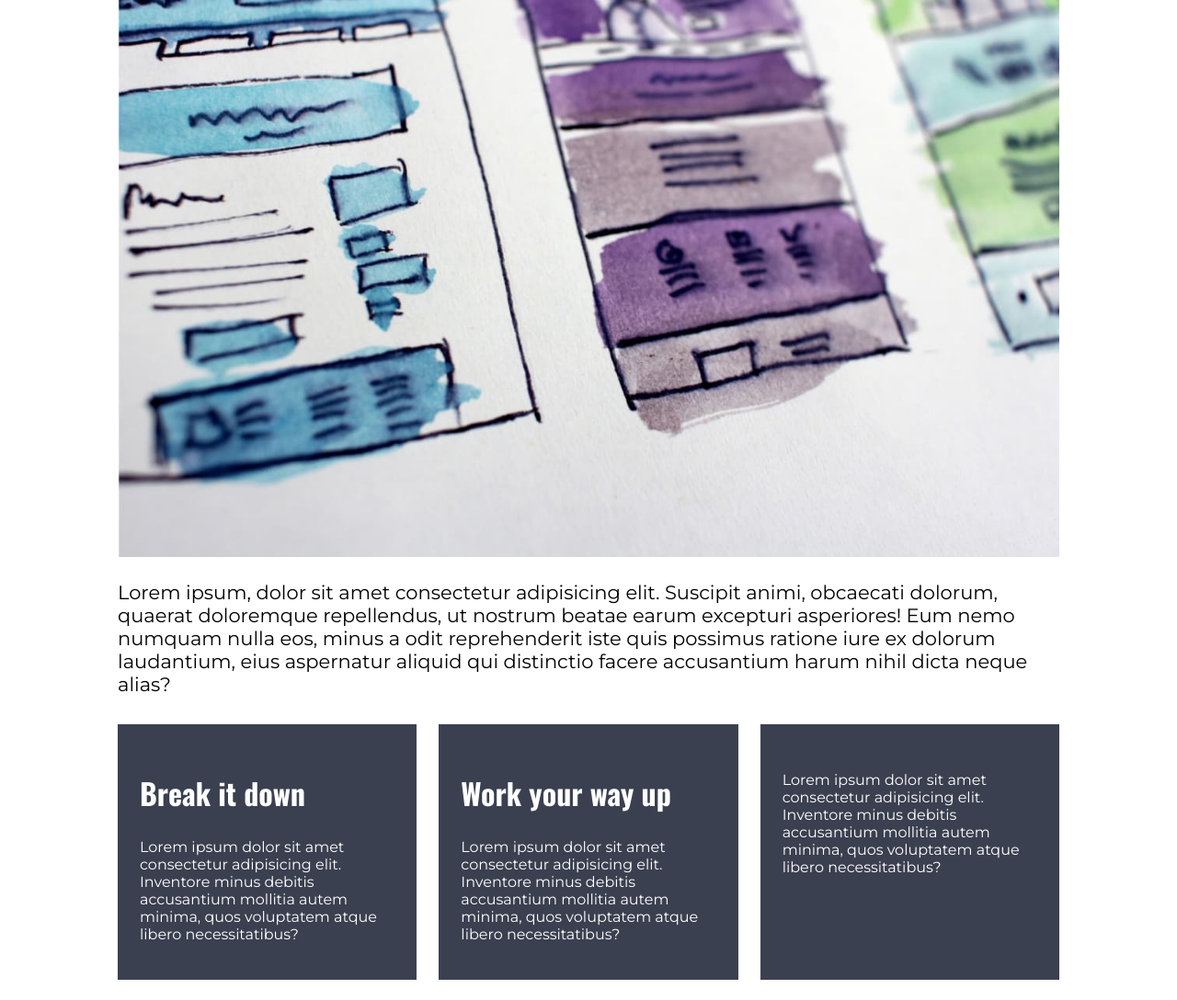
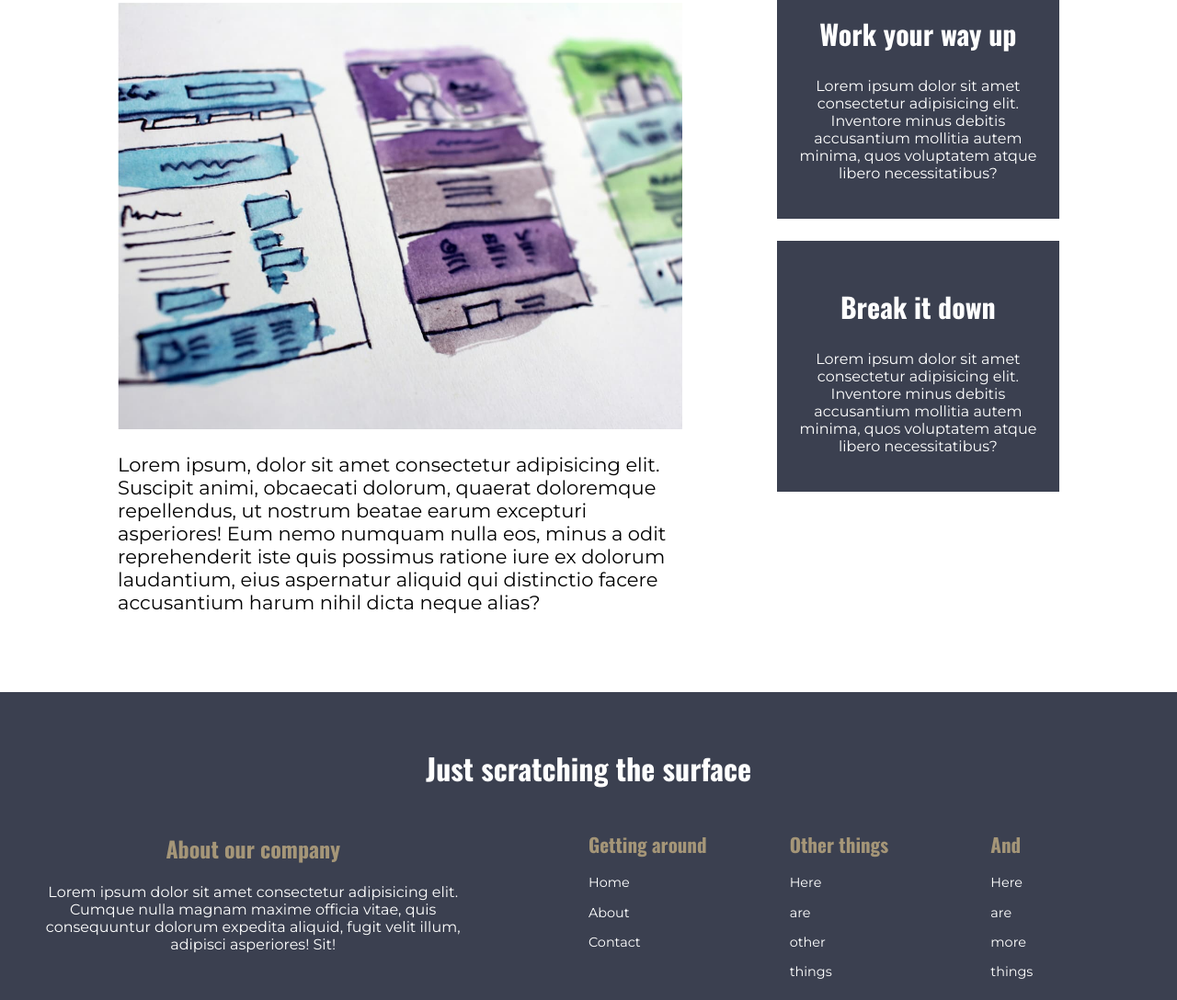
Before and after one commit to rustyff12/responsive-layout, a plain HTML site: page index.html in a window 1280 px wide. Shown: the part 1424-2512 px from the top of the page at 92% size. Drawn offline with nearby package versions, Linux system fonts and the light colour scheme.

Commit message:
700-1000px done

```diff
--- a/css/styles.css
+++ b/css/styles.css
@@ -91,11 +91,10 @@ header {
 
 .hero-text {
     font-family: var(--montserrat);
-    font-size: 1.5rem;
+    font-size: 1.3rem;
     color: var(--white);
     font-weight: 300;
 }
-
 
 .hero-btn {
     display: inline-block;
@@ -148,6 +147,7 @@ header {
     background-color: var(--main-color);
     color: var(--white);
     padding: 1.5rem;
+    text-align: center;
 }
 
 .second-item > h2 {
@@ -156,11 +156,12 @@ header {
 
 .second-item > p {
     font-family: var(--montserrat);
-    font-size: 1.125rem;
+    font-size: 1rem;
 }
 
 .second-container-img {
     width: 80vw;
+
 }
 
 /* --- Third --- */
@@ -170,17 +171,19 @@ header {
     background-color: var(--main-color);
     color: var(--white);
 }
+
 .third > h1 {
     text-align: center;
     font-size: 2rem;
 }
-.third > h2 {
+
+.third-text-container > h2 {
     text-align: center;
     font-size: 1.5rem;
     color: var(--secondary);
 }
 
-.third > p {
+.third-text-container > p {
     font-family: var(--montserrat);
     text-align: center;
 }
@@ -193,6 +196,7 @@ header {
 
 .third-item {
     width: 30%;
+
 }
 
 .third-item > h2 {
@@ -206,19 +210,23 @@ header {
 }
 
 /* --- Media Queries --- */
-@media (min-width: 700px) {
+@media (min-width: 700px) and (max-width: 999px) {
     .row {
         display: flex;
         justify-content: space-between;
-        gap: 10px
+        gap: 2rem;
     }
-
 
     .hero-aside {
         align-self: flex-end;
     }
 
     .second {
+        display: flex;
+        flex-direction: column;
+    }
+
+    .second-container {
         display: flex;
         flex-direction: column;
     }
@@ -236,12 +244,46 @@ header {
     .second-item > p {
         font-size: 1rem;
     }
+
+    .items-container {
+        border: 2px solid red;
+    }
 }
 
 @media (min-width: 1000px) {
     .row {
         display: flex;
         justify-content: space-between;
-        gap: 10px
+        gap: 4rem;
+    }
+
+    .hero-title {
+        font-size: 4.5rem;
+    }
+
+    .second {
+        display: flex;
+        padding: 2rem 0;
+    }
+
+    .second-container {
+        width: 60%;
+    }
+
+    .second-container-aside {
+        width: 30%;
+    }
+
+    .third-main {
+        display: flex;
+        justify-content: space-between;
+    }
+
+    .third-text-container {
+        width: 40%;
+    }
+
+    .items-container {
+        width: 50%;
     }
 }
--- a/index.html
+++ b/index.html
@@ -103,9 +103,7 @@
           cumque labore vitae officiis ipsa beatae. Fugit, cumque! Asperiores
           vero error voluptatem accusantium minima?
         </p>
-        <div class="second-container-img">
         <img src="./images/responsive.jpg" alt="Responsive Image" />
-        </div>
         <p>
           Lorem ipsum, dolor sit amet consectetur adipisicing elit. Suscipit
           animi, obcaecati dolorum, quaerat doloremque repellendus, ut nostrum
@@ -133,7 +131,7 @@
           </p>
         </div>
         <div class="second-item">
-          <h2></h2>
+          <h2>Break it down</h2>
           <p>
             Lorem ipsum dolor sit amet consectetur adipisicing elit. Inventore
             minus debitis accusantium mollitia autem minima, quos voluptatem
@@ -147,13 +145,15 @@
     <section class="third">
       <h1>Just scratching the surface</h1>
 
+      <div class="third-main">
+        <div class="third-text-container">
           <h2>About our company</h2>
           <p>
             Lorem ipsum dolor sit amet consectetur adipisicing elit. Cumque nulla
             magnam maxime officia vitae, quis consequuntur dolorum expedita aliquid,
             fugit velit illum, adipisci asperiores! Sit!
           </p>
-
+        </div>
         <div class="items-container">
           <div class="third-item">
             <h2>Getting around</h2>
@@ -176,6 +176,7 @@
             <p>things</p>
           </div>
         </div>
+      </div>
     </section>
 
     <script src="./js/index.js"></script>
```
Lines whose indentation alone changed are shown as unchanged.
